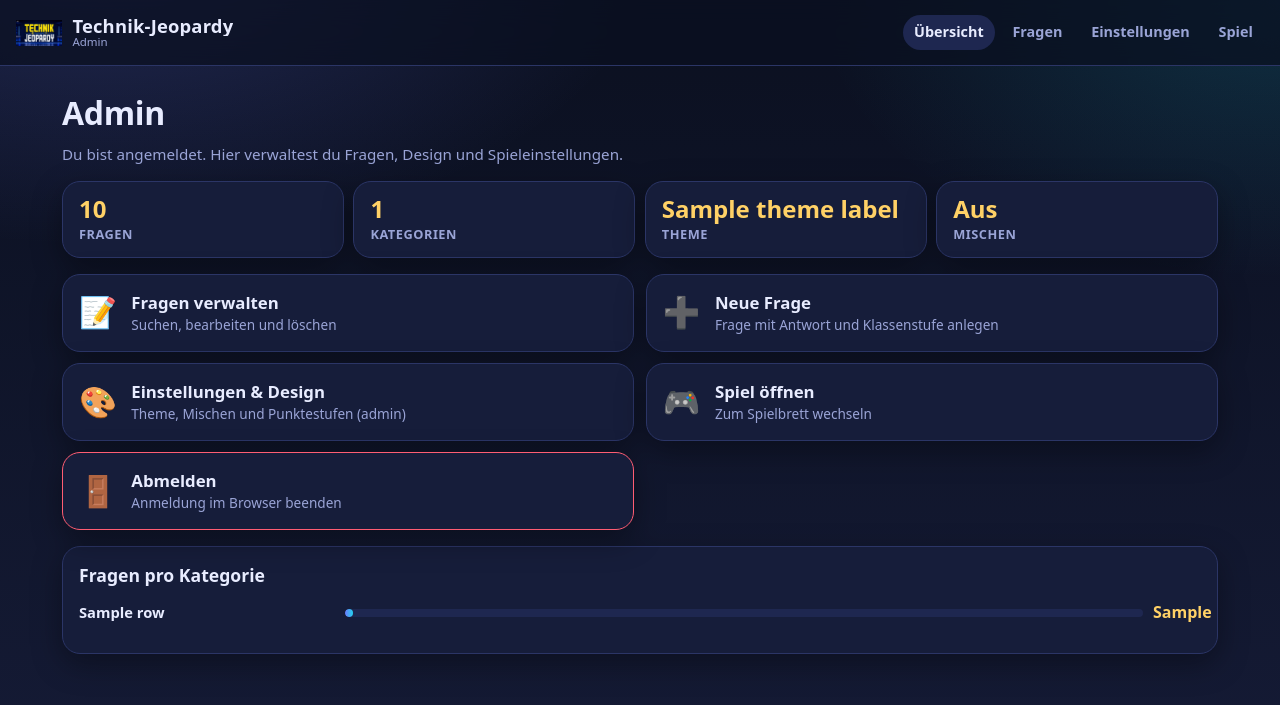
After one commit to jbkunama1/trt.TechnikJeopardy, a Flask app: template templates/admin_home.html in a window 1280 px wide. The commit adds this page. Shown: the top 705 px of the page. Run offline with Flask 3, Linux system fonts and the light colour scheme; data comes from the database, SQL or seed files in the repository; the template is opened without the code that fills it: most values are stand-ins (such as "Sample title", 1, 10 or a date in 2020).

Commit message:
feat: Admin-Button im Spiel, Admin-Uebersicht mit Kacheln und Abmelden

```diff
--- a/app.py
+++ b/app.py
@@ -506,6 +506,51 @@ def api_question(qid):
 
 @app.route("/admin")
 @requires_admin_auth
+def admin_home():
+    init_db()
+    conn = get_db()
+    total = conn.execute("SELECT COUNT(*) FROM questions").fetchone()[0]
+    per_cat = conn.execute(
+        "SELECT c.name AS name, COUNT(q.id) AS n "
+        "FROM categories c LEFT JOIN questions q ON q.category_id = c.id "
+        "GROUP BY c.id ORDER BY c.id"
+    ).fetchall()
+    conn.close()
+    return render_template(
+        "admin_home.html",
+        total=total,
+        per_cat=per_cat,
+        theme_label=THEMES[get_theme()]["label"],
+        shuffle_enabled=is_shuffle_enabled(),
+        point_levels=get_setting("point_levels", DEFAULT_POINT_LEVELS),
+    )
+
+
+@app.route("/admin/logout")
+def admin_logout():
+    # 401 veranlasst den Browser, die gespeicherte Anmeldung zu verwerfen (browserabhaengig)
+    body = (
+        '<!doctype html><html lang="de"><head><meta charset="utf-8">'
+        '<meta name="viewport" content="width=device-width, initial-scale=1">'
+        "<title>Abgemeldet</title></head>"
+        '<body style="font-family:system-ui,sans-serif;max-width:32rem;margin:3rem auto;padding:0 1rem">'
+        "<h1>Abgemeldet</h1>"
+        "<p>Die Anmeldung wurde beendet. Schliesse das Anmeldefenster mit Abbrechen.</p>"
+        '<p><a href="/play">Zum Spiel</a> &middot; <a href="/admin">Erneut anmelden</a></p>'
+        "</body></html>"
+    )
+    return Response(
+        body,
+        401,
+        {
+            "WWW-Authenticate": 'Basic realm="trt.TechnikJeopardy Admin"',
+            "Content-Type": "text/html; charset=utf-8",
+        },
+    )
+
+
+@app.route("/admin/questions")
+@requires_admin_auth
 def admin():
     init_db()
     conn = get_db()
--- /dev/null
+++ b/static/admin.css
@@ -0,0 +1,29 @@
+.topbar { flex-wrap: wrap; }
+.stats { display: grid; gap: .6rem; grid-template-columns: repeat(2, minmax(0, 1fr)); margin-bottom: 1rem; }
+.stat { display: grid; gap: .1rem; padding: .8rem 1rem; border-radius: var(--radius); background: var(--surface); border: var(--bw) solid var(--border); box-shadow: var(--shadow); }
+.stat b { font-size: 1.5rem; color: var(--gold); line-height: 1.2; }
+.stat span { color: var(--muted); font-size: .8rem; font-weight: 700; text-transform: uppercase; letter-spacing: .04em; }
+.tiles { display: grid; gap: .7rem; grid-template-columns: 1fr; margin-bottom: 1rem; }
+.tile { display: flex; align-items: center; gap: .9rem; min-height: 72px; padding: 1rem; border-radius: var(--radius); background: var(--surface); border: var(--bw) solid var(--border); box-shadow: var(--shadow); color: var(--text); text-decoration: none; transition: transform .14s ease, border-color .15s ease; }
+.tile:hover, .tile:focus-visible { transform: translateY(-2px); border-color: var(--accent2); }
+.tile:active { transform: scale(.98); }
+.tile .ico { font-size: 1.9rem; line-height: 1; flex: none; }
+.tile strong { display: block; font-size: 1.05rem; }
+.tile .d { display: block; color: var(--muted); font-size: .85rem; font-weight: 400; }
+.tile-out { border-color: var(--danger); }
+.cats h2 { margin: 0 0 .8rem; font-size: 1.1rem; }
+.cat-row { display: grid; grid-template-columns: minmax(0, 1fr) 2.5rem; grid-template-areas: "name n" "bar bar"; gap: .25rem .6rem; margin-bottom: .8rem; align-items: center; }
+.cat-name { grid-area: name; font-weight: 700; font-size: .92rem; overflow-wrap: anywhere; }
+.cat-n { grid-area: n; text-align: right; color: var(--gold); font-weight: 800; }
+.cat-bar { grid-area: bar; height: 8px; border-radius: 999px; background: var(--surface2); overflow: hidden; }
+.cat-bar i { display: block; height: 100%; border-radius: 999px; background: linear-gradient(90deg, var(--accent), var(--accent2)); }
+@media (max-width: 719px) {
+  .topbar-actions { width: 100%; overflow-x: auto; scrollbar-width: none; }
+  .topbar-actions::-webkit-scrollbar { display: none; }
+  .nav-link { white-space: nowrap; }
+}
+@media (min-width: 720px) {
+  .stats { grid-template-columns: repeat(4, minmax(0, 1fr)); }
+  .tiles { grid-template-columns: repeat(2, minmax(0, 1fr)); }
+  .cat-row { grid-template-columns: 16rem minmax(0, 1fr) 3rem; grid-template-areas: "name bar n"; }
+}
--- /dev/null
+++ b/templates/_admin_nav.html
@@ -0,0 +1,4 @@
+<a class="nav-link{% if active == 'home' %} active{% endif %}" href="{{ url_for('admin_home') }}">&Uuml;bersicht</a>
+<a class="nav-link{% if active == 'questions' %} active{% endif %}" href="{{ url_for('admin') }}">Fragen</a>
+<a class="nav-link{% if active == 'settings' %} active{% endif %}" href="{{ url_for('admin_settings') }}">Einstellungen</a>
+<a class="nav-link" href="{{ url_for('play') }}">Spiel</a>
--- /dev/null
+++ b/templates/admin_home.html
@@ -0,0 +1,37 @@
+{% extends "base.html" %}
+{% block title %}Admin &ndash; Technik-Jeopardy{% endblock %}
+{% block subtitle %}Admin{% endblock %}
+{% block head %}<link href="{{ url_for('static', filename='admin.css') }}?v={{ asset_v }}" rel="stylesheet">{% endblock %}
+{% block actions %}{% set active = 'home' %}{% include "_admin_nav.html" %}{% endblock %}
+{% block content %}
+  <main class="main">
+    <h1 class="page-title">Admin</h1>
+    <p class="page-sub">Du bist angemeldet. Hier verwaltest du Fragen, Design und Spieleinstellungen.</p>
+
+    <section class="stats" aria-label="Kennzahlen">
+      <div class="stat"><b>{{ total }}</b><span>Fragen</span></div>
+      <div class="stat"><b>{{ per_cat|length }}</b><span>Kategorien</span></div>
+      <div class="stat"><b>{{ theme_label }}</b><span>Theme</span></div>
+      <div class="stat"><b>{{ 'An' if shuffle_enabled else 'Aus' }}</b><span>Mischen</span></div>
+    </section>
+
+    <section class="tiles" aria-label="Aktionen">
+      <a class="tile" href="{{ url_for('admin') }}"><span class="ico">&#128221;</span><span><strong>Fragen verwalten</strong><span class="d">Suchen, bearbeiten und l&ouml;schen</span></span></a>
+      <a class="tile" href="{{ url_for('admin_new') }}"><span class="ico">&#10133;</span><span><strong>Neue Frage</strong><span class="d">Frage mit Antwort und Klassenstufe anlegen</span></span></a>
+      <a class="tile" href="{{ url_for('admin_settings') }}"><span class="ico">&#127912;</span><span><strong>Einstellungen &amp; Design</strong><span class="d">Theme, Mischen und Punktestufen ({{ point_levels }})</span></span></a>
+      <a class="tile" href="{{ url_for('play') }}"><span class="ico">&#127918;</span><span><strong>Spiel &ouml;ffnen</strong><span class="d">Zum Spielbrett wechseln</span></span></a>
+      <a class="tile tile-out" href="{{ url_for('admin_logout') }}"><span class="ico">&#128682;</span><span><strong>Abmelden</strong><span class="d">Anmeldung im Browser beenden</span></span></a>
+    </section>
+
+    <section class="card cats">
+      <h2>Fragen pro Kategorie</h2>
+      {% for row in per_cat %}
+      <div class="cat-row">
+        <span class="cat-name">{{ row.name }}</span>
+        <span class="cat-bar"><i style="width: {{ ((row.n * 100 / total)|round|int) if total else 0 }}%"></i></span>
+        <span class="cat-n">{{ row.n }}</span>
+      </div>
+      {% endfor %}
+    </section>
+  </main>
+{% endblock %}
--- a/templates/base.html
+++ b/templates/base.html
@@ -7,6 +7,7 @@
   <meta name="theme-color" content="{{ theme_bar }}">
   <link rel="icon" href="{{ url_for('logo') }}">
   <link href="{{ url_for('static', filename='styles.css') }}?v={{ asset_v }}" rel="stylesheet">
+  {% block head %}{% endblock %}
 </head>
 <body>
   <header class="topbar">
--- a/templates/play.html
+++ b/templates/play.html
@@ -1,6 +1,9 @@
 {% extends "base.html" %}
 {% block title %}Technik-Jeopardy{% endblock %}
-{% block actions %}<button id="settings-btn" class="btn-secondary btn-small" type="button" aria-label="Teams und Einstellungen">&#9881; Teams</button>{% endblock %}
+{% block actions %}
+  <a class="btn-secondary btn-small" href="{{ url_for('admin_home') }}" aria-label="Adminbereich">&#128273; Admin</a>
+  <button id="settings-btn" class="btn-secondary btn-small" type="button" aria-label="Teams und Einstellungen">&#9881; Teams</button>
+{% endblock %}
 {% block content %}
   <div id="setup-modal" class="modal-backdrop" role="dialog" aria-modal="true" aria-labelledby="setup-title">
     <div class="modal setup-modal-inner">
```
Also changed, not shown: templates/admin.html (+3 -6 lines), templates/admin_edit.html (+2 -5 lines), templates/admin_new.html (+2 -5 lines), templates/admin_settings.html (+3 -6 lines).
